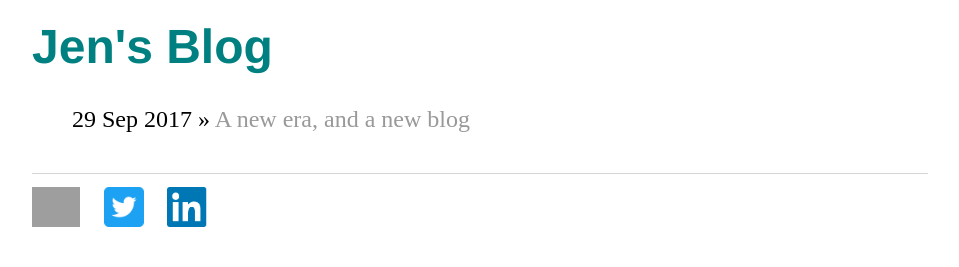
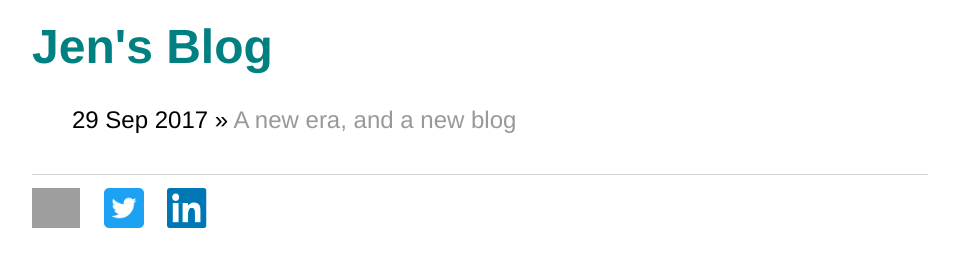
Before and after one commit to jendmurphy/jendmurphy.github.io, a Jekyll site: the page built from blog/index.html, in a window 1280 px wide. Shown: the part 121-388 px from the top of the page, without its empty margins (160-1119 px from the left). Built offline with Jekyll 4.4.1, drawn with Linux system fonts in a browser that asks for light colours; grey boxes are pictures that could not be loaded.

Commit message:
Update main.css

```diff
--- a/css/main.css
+++ b/css/main.css
@@ -30,6 +30,11 @@ body {
 .topnav a.active {
     background-color: teal;
     color: white;
+}
+
+. myresearch {
+    font-family:'Helvetica', 'Arial', 'Sans-Serif';
+    list-style: none;
 }
 
 nav ul, footer ul {
@@ -78,8 +83,10 @@ footer {
 ul.posts {
     margin: 20px auto 40px;
     font-size: 1.5em;
+    font-family:'Helvetica', 'Arial', 'Sans-Serif';
 }
 
 ul.posts li {
     list-style: none;
+    font-family:'Helvetica', 'Arial', 'Sans-Serif';
 }
```
